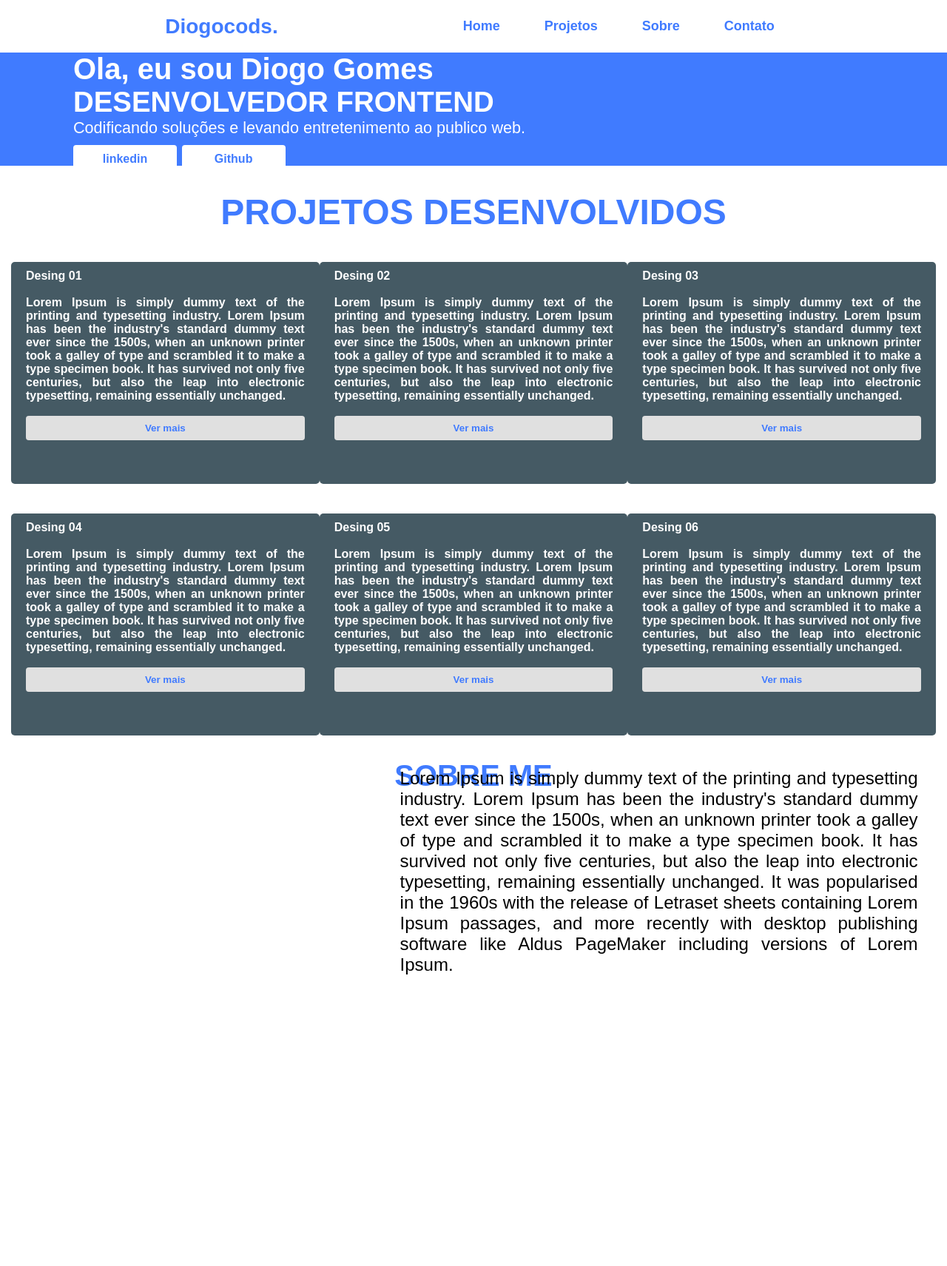
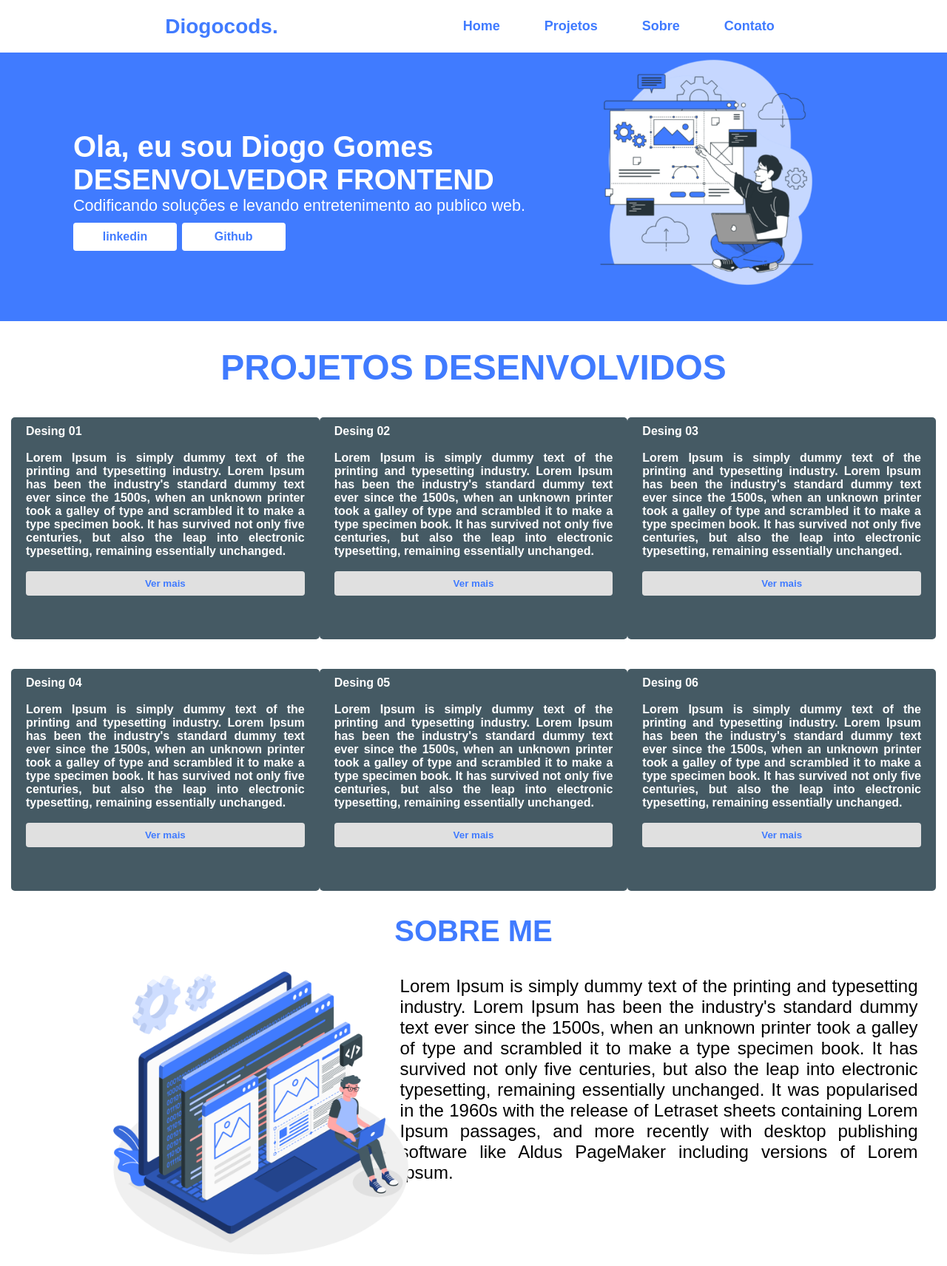
Before and after one commit to diogocods/landingpage, a plain HTML site: page index.html in a window 1280 px wide. Shown: the whole page at 74% size. Before the commit the page ends 1358 px from the top, so only its background shows below. Drawn offline with Linux system fonts and the light colour scheme; the site is published under a folder, as on GitHub Pages, so addresses that start at the root find nothing.

Commit message:
Update index.html

```diff
--- a/index.html
+++ b/index.html
@@ -5,7 +5,7 @@
     <meta http-equiv="X-UA-Compatible" content="IE=edge">
     <meta name="viewport" content="width=device-width, initial-scale=1.0">
     <link rel="stylesheet" href="style.css">
-    <link rel="shortcut icon" href="../imgs/banner_03.png" type="image/x-icon">
+    <link rel="shortcut icon" href="imgs/banner_03.png" type="image/x-icon">
     <title>Landingpage</title>
 </head>
 <body>
@@ -38,7 +38,7 @@
                     <button><a href="">Github</a></button>
                 </span>
             </section>
-            <img src="/imgs/banner.png" alt="" class="landing-banner">
+            <img src="imgs/banner.png" alt="" class="landing-banner">
         </div>
        <!-- PARTE DO LANDING CONTAINER-->
 
@@ -141,7 +141,7 @@
             <h1 class="titulo-sobre" id="sobre">Sobre Me</h1>
         </div>
         <div class="landing-sobre">
-            <img src="/imgs/banner_03.png" alt="" class="banner-sobre">
+            <img src="imgs/banner_03.png" alt="" class="banner-sobre">
             <div class="conteudo-sobre">
                 <section class="text-sobre">
                     <p>
```
